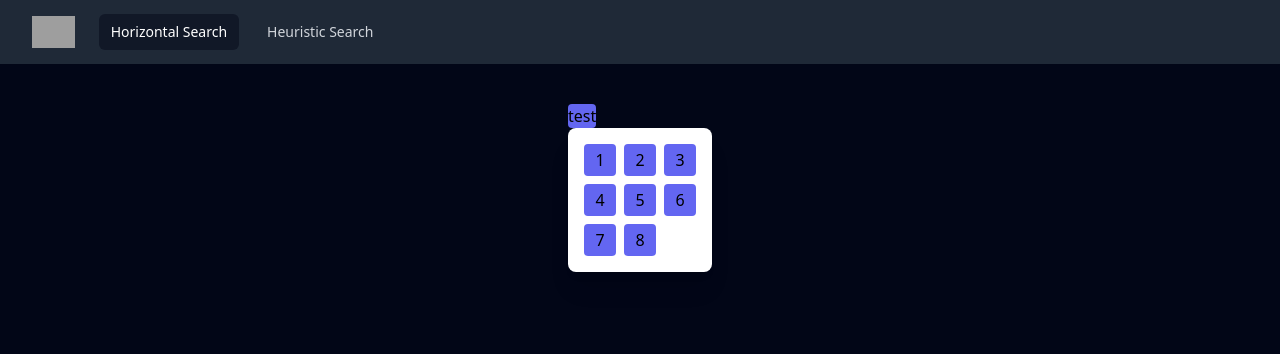
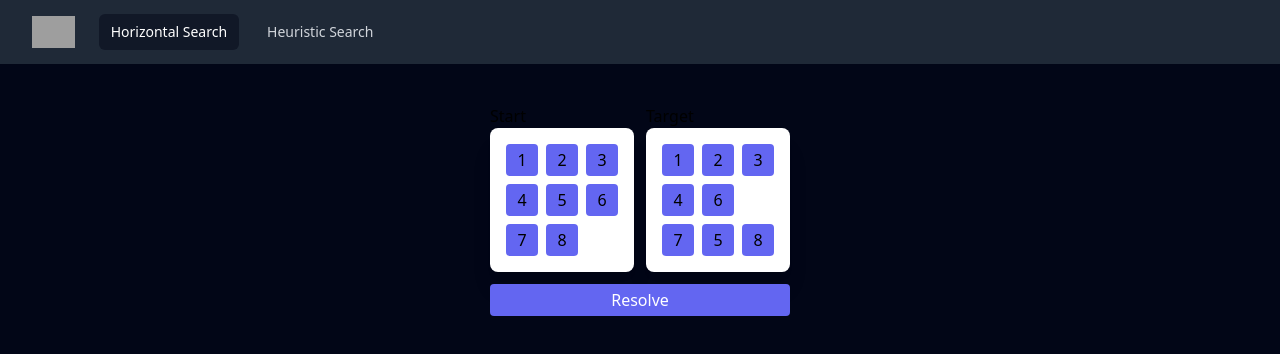
Before and after one commit to LucasAndrin/Puzzle8, a Vue app: page /horizontal in a window 1280 px wide. Shown: the top 354 px of the page. Built offline with nearby package versions, Linux system fonts and the light colour scheme; grey boxes are pictures that could not be loaded.

Commit message:
feat: Resolve

```diff
--- a/eslint.config.js
+++ b/eslint.config.js
@@ -15,9 +15,4 @@ export default [
   ...pluginVue.configs['flat/essential'],
   ...vueTsEslintConfig(),
   skipFormatting,
-  {
-    rules: {
-      'vue/multi-word-component-names': 'off',
-    },
-  },
 ];
--- a/package.json
+++ b/package.json
@@ -9,16 +9,19 @@
     "preview": "vite preview",
     "build-only": "vite build",
     "type-check": "vue-tsc --build --force",
-    "lint": "eslint . --fix",
+    "lint": "eslint --ignore-pattern .gitignore --fix src/*{.js,.vue}",
     "format": "prettier --write src/"
   },
   "dependencies": {
+    "loadash": "^1.0.0",
+    "lodash": "^4.17.21",
     "pinia": "^2.2.4",
     "vue": "^3.5.12",
     "vue-router": "^4.4.5"
   },
   "devDependencies": {
     "@tsconfig/node20": "^20.1.4",
+    "@types/lodash": "^4.17.13",
     "@types/node": "^20.17.0",
     "@vitejs/plugin-vue": "^5.1.4",
     "@vue/eslint-config-prettier": "^10.0.0",
--- a/src/assets/ts/puzzle.ts
+++ b/src/assets/ts/puzzle.ts
@@ -1,3 +1,5 @@
+import cloneDeep from 'lodash/cloneDeep';
+
 export type IPuzzleBlock = {
   value: number;
   xAxis: number;
@@ -6,22 +8,114 @@ export type IPuzzleBlock = {
 
 export type IPuzzle = IPuzzleBlock[];
 
-export type IPuzzleBlockFind = (el: IPuzzleBlock) => boolean;
+export type IPuzzleBlockFind = (block: IPuzzleBlock) => boolean;
 
-export function findPuzzleBlock(puzzle: IPuzzle, find: IPuzzleBlockFind) {
+export function findBlock(puzzle: IPuzzle, find: IPuzzleBlockFind) {
   return puzzle.find(find);
 }
 
-export function findPuzzleBlockByValue(puzzle: IPuzzle, value: number = 0) {
-  return findPuzzleBlock(puzzle, el => el.value === value);
+export function findBlockByValue(puzzle: IPuzzle, value: number = 0) {
+  return findBlock(puzzle, block => block.value === value);
 }
 
-export function movePuzzleBlock(puzzle: IPuzzle, value: number) {
-  const target = findPuzzleBlockByValue(puzzle, value);
-  const empty = findPuzzleBlockByValue(puzzle);
+export function blockIsAdjacent(target: IPuzzleBlock, empty: IPuzzleBlock) {
+  const xAdjacent = Math.abs(target.xAxis - empty.xAxis) === 1;
+  const yAdjacent = Math.abs(target.yAxis - empty.yAxis) === 1;
 
-  if (target && empty) {
-    [target.xAxis, empty.xAxis] = [empty.xAxis, target.xAxis];
-    [target.yAxis, empty.yAxis] = [empty.yAxis, target.yAxis];
+  return (xAdjacent && !yAdjacent) || (yAdjacent && !xAdjacent);
+}
+
+export function moveBlock(puzzle: IPuzzle, value: number): boolean {
+  const target = findBlockByValue(puzzle, value);
+  const empty = findBlockByValue(puzzle);
+
+  if (target && empty && blockIsAdjacent(target, empty)) {
+    return toggleBlocks(target, empty);
   }
+
+  return false;
 }
+
+export function toggleBlocks(
+  target: IPuzzleBlock,
+  empty: IPuzzleBlock,
+): boolean {
+  [target.xAxis, empty.xAxis] = [empty.xAxis, target.xAxis];
+  [target.yAxis, empty.yAxis] = [empty.yAxis, target.yAxis];
+
+  return true;
+}
+
+function getPuzzleWeight(puzzle: IPuzzle): number {
+  return puzzle.reduce((weight, block) => {
+    return weight + block.value * (block.xAxis * 31 + block.yAxis * 17);
+  }, 0);
+}
+
+export function findHorizontalSequence(
+  start: IPuzzle,
+  target: IPuzzle,
+): IPuzzle[] {
+  const visited = new Set<number>();
+  const steps: IPuzzle[] = [];
+
+  if (pushHorizontalSequence(start, target, visited, steps)) {
+    steps.unshift(cloneDeep(start));
+  }
+
+  console.log(steps);
+
+  return steps;
+}
+
+export function pushHorizontalSequence(
+  puzzle: IPuzzle,
+  target: IPuzzle,
+  visited: Set<number>,
+  steps: IPuzzle[],
+): boolean {
+  const targetWeight = getPuzzleWeight(target);
+  const puzzleWeight = getPuzzleWeight(puzzle);
+
+  if (puzzleWeight === targetWeight) {
+    steps.push(cloneDeep(target));
+    return true;
+  }
+
+  if (visited.has(puzzleWeight)) {
+    return false;
+  }
+
+  visited.add(puzzleWeight);
+
+  const empty = findBlockByValue(puzzle);
+
+  if (!empty) {
+    return false;
+  }
+
+  const moves = [
+    { xAxis: empty.xAxis + 1, yAxis: empty.yAxis },
+    { xAxis: empty.xAxis - 1, yAxis: empty.yAxis },
+    { xAxis: empty.xAxis, yAxis: empty.yAxis + 1 },
+    { xAxis: empty.xAxis, yAxis: empty.yAxis - 1 },
+  ];
+
+  return moves.some(({ xAxis, yAxis }) => {
+    const block = findBlock(puzzle, block => {
+      return block.xAxis === xAxis && block.yAxis === yAxis;
+    });
+
+    if (block) {
+      const newPuzzle = cloneDeep(puzzle);
+      moveBlock(newPuzzle, block.value);
+
+      if (pushHorizontalSequence(newPuzzle, target, visited, steps)) {
+        steps.unshift(newPuzzle);
+        return true;
+      }
+    }
+
+    return false;
+  });
+}
--- a/src/components/puzzle/Puzzle.vue
+++ b/src/components/puzzle/Puzzle.vue
@@ -1,13 +1,19 @@
 <script setup lang="ts">
 import type { IPuzzleBlock } from '@/assets/ts/puzzle';
+
+import { computed } from 'vue';
 
 const props = defineProps<{
   data: IPuzzleBlock[];
 }>();
+
+const size = computed(() => {
+  return Math.sqrt(props.data.length) * 12;
+});
 </script>
 
 <template>
-  <div class="h-36 w-36">
+  <div :class="`h-${size} w-${size}`">
     <div class="relative">
       <template v-for="block in props.data" :key="block.value">
         <slot :block />
--- a/src/views/HomeView.vue
+++ b/src/views/HomeView.vue
@@ -1,33 +1,42 @@
+<script setup lang="ts">
+import { ref } from 'vue';
+
+import type { IPuzzle } from '@/assets/ts/puzzle';
+
+/** Components */
+import Puzzle from '@/components/puzzle/Puzzle.vue';
+import PuzzleBlock from '@/components/puzzle/PuzzleBlock.vue';
+
+function generatePuzzleWeight(length: number): IPuzzle {
+  const puzzle: IPuzzle = [];
+  for (let xAxis = 0; xAxis < length; xAxis++) {
+    for (let yAxis = 0; yAxis < length; yAxis++) {
+      const xValue = Math.max(xAxis + 1, length - xAxis);
+      const yValue = Math.max(yAxis + 1, length - yAxis);
+
+      puzzle.push({
+        value: xValue + yValue - length,
+        xAxis,
+        yAxis,
+      });
+    }
+  }
+
+  return puzzle;
+}
+
+const data = ref(generatePuzzleWeight(3));
+</script>
+
 <template>
-  <main>
-    <div
-      class="rounded-lg bg-white px-6 py-8 shadow-xl ring-1 ring-slate-900/5 dark:bg-slate-800"
-    >
-      <div>
-        <span
-          class="inline-flex items-center justify-center rounded-md bg-indigo-500 p-2 shadow-lg"
-        >
-          <svg
-            class="h-6 w-6 text-white"
-            xmlns="http://www.w3.org/2000/svg"
-            fill="none"
-            viewBox="0 0 24 24"
-            stroke="currentColor"
-            aria-hidden="true"
-          >
-            <!-- ... -->
-          </svg>
-        </span>
-      </div>
-      <h3
-        class="mt-5 text-base font-medium tracking-tight text-slate-900 dark:text-white"
-      >
-        Writes Upside-Down
-      </h3>
-      <p class="mt-2 text-sm text-slate-500 dark:text-slate-400">
-        The Zero Gravity Pen can be used to write in any orientation, including
-        upside-down. It even works in outer space.
-      </p>
-    </div>
-  </main>
+  <Puzzle
+    class="text-dark rounded-lg bg-white p-4 shadow-xl dark:bg-slate-800 dark:text-white"
+    :data
+    v-slot="{ block }"
+  >
+    <PuzzleBlock
+      :block
+      class="flex items-center justify-center rounded bg-indigo-500"
+    />
+  </Puzzle>
 </template>
--- a/src/views/puzzle/PuzzleHorizontalView.vue
+++ b/src/views/puzzle/PuzzleHorizontalView.vue
@@ -1,10 +1,14 @@
 <script setup lang="ts">
 import { ref } from 'vue';
-import { movePuzzleBlock, type IPuzzleBlock } from '@/assets/ts/puzzle';
+import {
+  findHorizontalSequence,
+  moveBlock,
+  type IPuzzleBlock,
+} from '@/assets/ts/puzzle';
 import Puzzle from '@/components/puzzle/Puzzle.vue';
 import PuzzleBlock from '@/components/puzzle/PuzzleBlock.vue';
 
-const data = ref<IPuzzleBlock[]>([
+const start = ref<IPuzzleBlock[]>([
   { value: 1, xAxis: 0, yAxis: 0 },
   { value: 2, xAxis: 1, yAxis: 0 },
   { value: 3, xAxis: 2, yAxis: 0 },
@@ -15,23 +19,62 @@ const data = ref<IPuzzleBlock[]>([
   { value: 8, xAxis: 1, yAxis: 2 },
   { value: 0, xAxis: 2, yAxis: 2 },
 ]);
+
+const target = ref<IPuzzleBlock[]>([
+  { value: 1, xAxis: 0, yAxis: 0 },
+  { value: 2, xAxis: 1, yAxis: 0 },
+  { value: 3, xAxis: 2, yAxis: 0 },
+  { value: 4, xAxis: 0, yAxis: 1 },
+  { value: 5, xAxis: 1, yAxis: 2 },
+  { value: 6, xAxis: 1, yAxis: 1 },
+  { value: 7, xAxis: 0, yAxis: 2 },
+  { value: 8, xAxis: 2, yAxis: 2 },
+  { value: 0, xAxis: 2, yAxis: 1 },
+]);
+
+function resolve() {
+  console.log(findHorizontalSequence(start.value, target.value));
+}
 </script>
 
 <template>
-  <div class="place-self-center">
-    <button class="rounded bg-indigo-500" @click="movePuzzleBlock(data, 6)">
-      test
-    </button>
+  <div class="flex flex-col gap-3 place-self-center">
+    <div class="text-dark flex flex-row gap-3 dark:text-white">
+      <div class="flex flex-col">
+        <h4>Start</h4>
 
         <Puzzle
           v-slot="{ block }"
-      class="text-dark rounded-lg bg-white p-4 shadow-xl dark:bg-slate-800 dark:text-white"
-      :data
+          class="rounded-lg bg-white p-4 shadow-xl dark:bg-slate-800"
+          :data="start"
         >
           <PuzzleBlock
+            @click="moveBlock(start, block.value)"
             class="flex items-center justify-center rounded bg-indigo-500"
             :block
           />
         </Puzzle>
       </div>
+
+      <div class="flex flex-col">
+        <h4>Target</h4>
+
+        <Puzzle
+          v-slot="{ block }"
+          class="rounded-lg bg-white p-4 shadow-xl dark:bg-slate-800"
+          :data="target"
+        >
+          <PuzzleBlock
+            class="flex items-center justify-center rounded bg-indigo-500"
+            @click="moveBlock(target, block.value)"
+            :block
+          />
+        </Puzzle>
+      </div>
+    </div>
+
+    <button @click="resolve" class="rounded bg-indigo-500 p-1 text-white">
+      Resolve
+    </button>
+  </div>
 </template>
--- a/tailwind.config.js
+++ b/tailwind.config.js
@@ -6,7 +6,7 @@ export default {
   },
   safelist: [
     {
-      pattern: /(top|left)-([0-9]+)/,
+      pattern: /(top|left|h|w)-([0-9]+)/,
     },
   ],
   plugins: [],
--- a/tsconfig.node.json
+++ b/tsconfig.node.json
@@ -3,6 +3,7 @@
   "include": [
     "vite.config.*",
     "vitest.config.*",
+    "eslint.config.*",
     "cypress.config.*",
     "nightwatch.conf.*",
     "playwright.config.*"
```
Also changed, not shown: 1 other file (tests, documents, lock files or other folders). Lines whose indentation alone changed are shown as unchanged.
